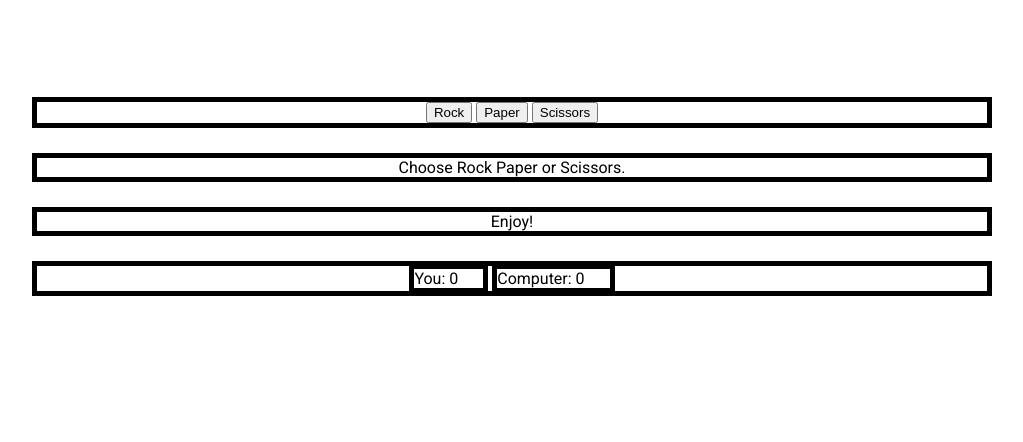
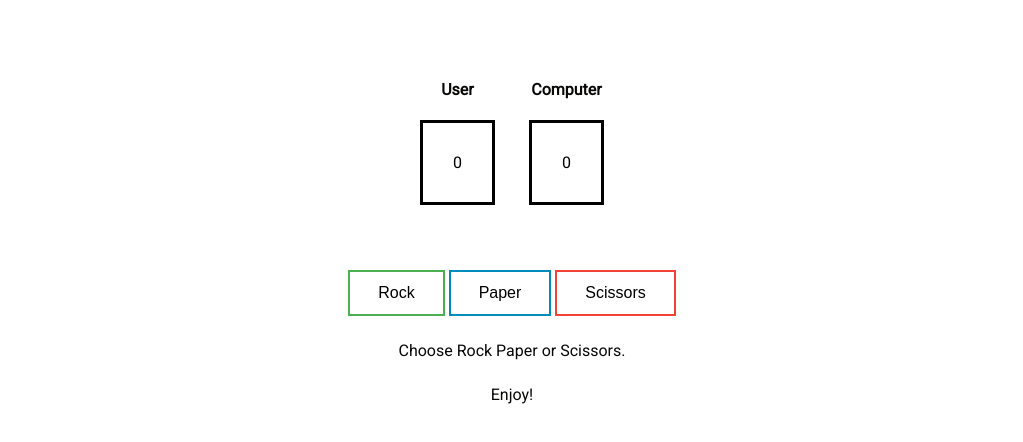
Before and after one commit to benbudomo/rock-paper-scissors, a plain HTML site: page index.html in a window 1280 px wide. Shown: the part 62-504 px from the top of the page, without its empty margins (128-1151 px from the left). Drawn offline with Linux system fonts and the light colour scheme.

Commit message:
Edit scoreboard and button layout

```diff
--- a/index.html
+++ b/index.html
@@ -12,35 +12,33 @@
             <header>
                 <h1>Rock Paper Scissors</h1>
             </header>
-            <!-- <div id="startButton">
-                <button type="button" onclick="">Click Me!</button>
-            </div> -->
-
+            <div id="scoreBoard">
+                <div id="userScore">
+                    <h4>User</h4>
+                    <div id="userScoreBox">
+                    0
+                    </div>
+                </div>
+                <div id="computerScore">
+                    <h4>Computer</h4>
+                    <div id="computerScoreBox">
+                    0
+                    </div>
+                </div>
+            </div>
             <div id="gameButton">
                 <button type="button" id="rock">Rock</button>
                 <button type="button" id="paper">Paper</button>
                 <button type="button" id="scissors">Scissors</button>
             </div>
-
             <div id="computerPicks">
                 Choose Rock Paper or Scissors.
             </div>
-
             <div id="gameMessages">
                 Enjoy!
             </div>
-
-            <div id="gameResults">
-                <div id="userScore">
-                    You: 0
-                </div>
-                <div id="computerScore">
-                    Computer: 0
-                </div>
-            </div>
-
             <div id="playAgain" style="display: none;">
-                <button type="button">Play Again</button>
+                <button type="button" id="playAgainButton">Play Again</button>
             </div>
         </div>
         <!-- Scripts -->
--- a/style.css
+++ b/style.css
@@ -9,7 +9,9 @@
 }
 
 body {
+    background-color: white;
     font-family: 'Roboto';
+    color: #080706;
 }
 
 h1 {
@@ -17,52 +19,89 @@ h1 {
 }
 
 #gameButton {
-    border-style: solid;
-    border-width: 5px;
-    text-align: center;
-    margin-top: 100px;
-}
-
-#computerPicks {
-    border-style: solid;
-    border-width: 5px;
     text-align: center;
     margin-top: 25px;
 }
 
-#gameResults {
-    border-style: solid;
-    border-width: 5px;
+button {
+    border: none;
+    padding: 12px 28px;
+    font-size: 16px;
+    cursor: pointer;
+}
+
+#rock {
+    background-color: white;
+    color: black;
+    border: 2px solid #4CAF50;
+}
+
+#rock:hover {
+    background-color: #4CAF50;
+    color: white;
+}
+
+#paper {
+    background-color: white;
+    color: black;
+    border: 2px solid #008CBA;
+}
+
+#paper:hover {
+    background-color: #008CBA;
+    color: white;
+}
+
+#scissors {
+    background-color: white;
+    color: black;
+    border: 2px solid #f44336;
+}
+
+#scissors:hover {
+    background-color: #f44336;
+    color: white;
+}
+
+#computerPicks {
     text-align: center;
     margin-top: 25px;
 }
 
-#userScore {
-    border-style: solid;
-    border-right-width: 5px;
-    border-left-width: 5px;
-    display: inline-block;
-    padding-right: 25px;
+#scoreBoard {
+    text-align: center;
+    padding: 25px;
 }
 
-#computerScore {
-    border-style: solid;
-    border-right-width: 5px;
-    border-left-width: 5px;
-    display: inline-block;
-    padding-right: 25px;
+#userScore, #computerScore {
+  display: inline-block;
+  padding: 15px;
+}
+#userScore h4, #computerScore h4 {
+  font-weight: bold;
+}
+#userScoreBox, #computerScoreBox {
+  border: 3px solid black;
+  padding: 30px;
+  color: black;
 }
 
 #gameMessages {
-    border-style: solid;
-    border-width: 5px;
     text-align: center;
     margin-top: 25px;
 }
 
 #playAgain {
-    border-style: solid;
-    border-width: 5px;
     text-align: center;
+}
+
+#playAgainButton {
     margin-top: 25px;
+    background-color: white;
+    color: black;
+    border: 2px solid #e7e7e7;
 }
+
+#playAgainButton:hover {
+    background-color: #E7E7E7;
+}
```
